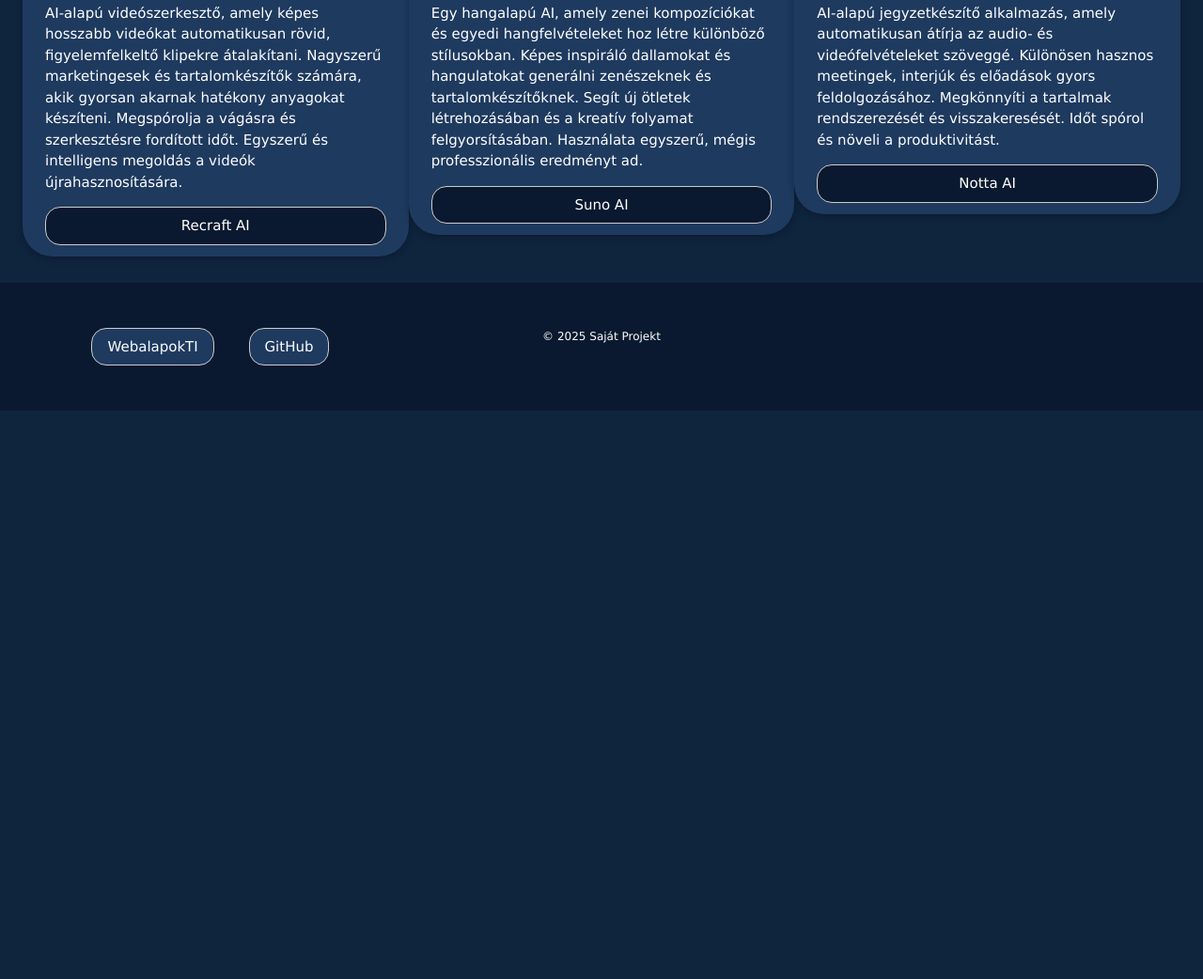
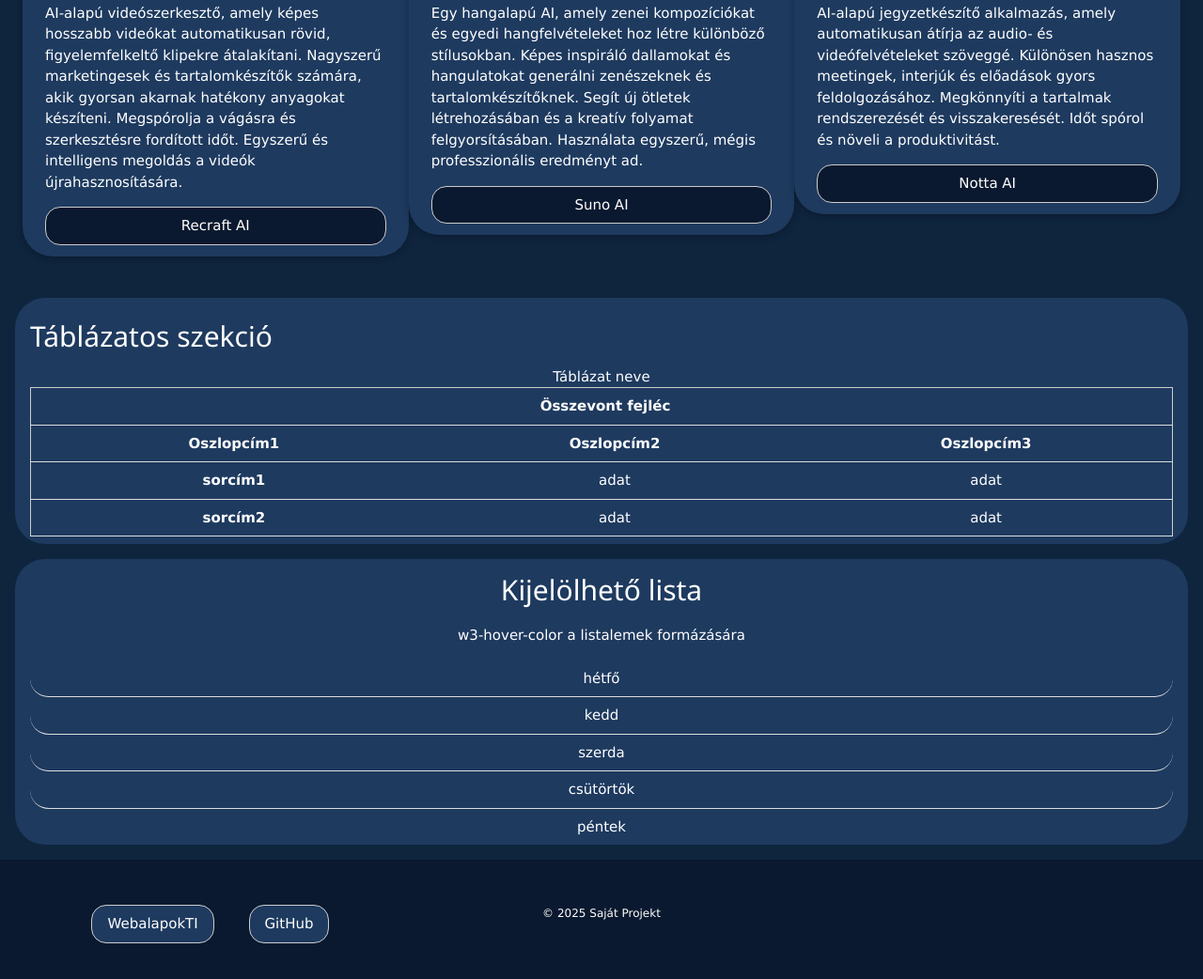
Before and after one commit to IstvanToldi/aihasznalata2.github.io, a plain HTML site: page index.html in a window 1280 px wide. Shown: the part 1251-2293 px from the top of the page at 94% size. Before the commit the page ends 1688 px from the top, so only its background shows below. Drawn offline with nearby package versions, Linux system fonts and the light colour scheme.

Commit message:
Update index.html

```diff
--- a/index.html
+++ b/index.html
@@ -156,6 +156,45 @@
 
     </section>
 
+    <section class=" w3-padding w3-container w3-flex w3-text-white szin w3-round-xxlarge w3-margin">
+        <h2>Táblázatos szekció</h2>
+        <table class="w3-table w3-bordered w3-border w3-centered w3-hoverable">
+            <caption class="w3-bold">Táblázat neve</caption>
+            <tr>
+                <th colspan="3" class="w3-center">Összevont fejléc</th>
+            </tr>
+            <tr>
+                <th>Oszlopcím1</th>
+                <th>Oszlopcím2</th>
+                <th>Oszlopcím3</th>
+            </tr>
+            <tr>
+                <th>sorcím1</th>
+                <td>adat</td>
+                <td>adat</td>
+            </tr>
+            <tr>
+                <th>sorcím2</th>
+                <td>adat</td>
+                <td>adat</td>
+            </tr>
+        </table>
+    </section>
+
+    <section class="w3-container w3-text-white w3-center szin w3-round-xxlarge w3-margin">
+        <div>
+            <h2>Kijelölhető lista</h2>
+            <p>w3-hover-color a listalemek formázására</p>
+            <ul class="w3-ul">
+                <li class="w3-hover-indigo w3-round-xxlarge">hétfő</li>
+                <li class="w3-hover-indigo w3-round-xxlarge">kedd</li>
+                <li class="w3-hover-indigo w3-round-xxlarge">szerda</li>
+                <li class="w3-hover-indigo w3-round-xxlarge">csütörtök</li>
+                <li class="w3-hover-indigo w3-round-xxlarge">péntek</li>
+            </ul>
+        </div>
+    </section>
+
     <footer class="w3-container w3-center w3-padding-32">
         <div class="w3-row">
             <div class="w3-third">
```
